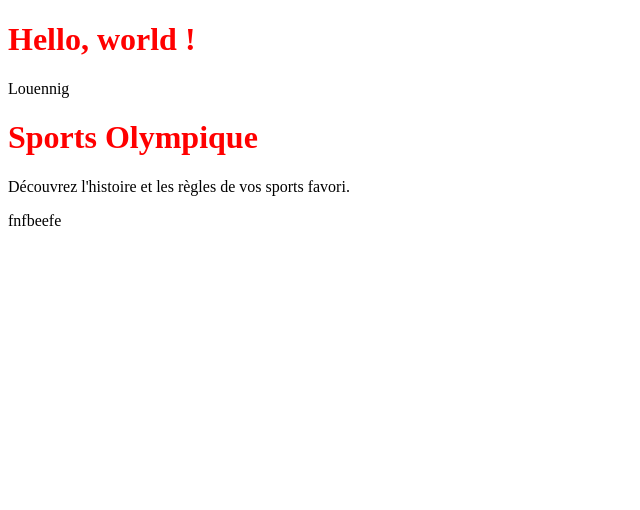
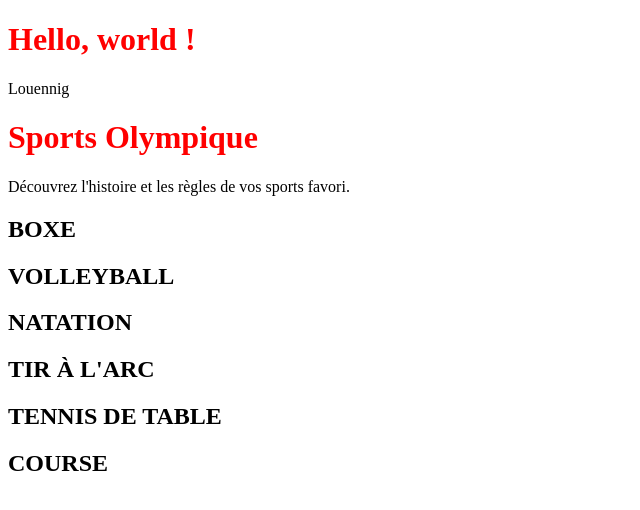
Before and after one commit to TimeoDoom/site_jo_2024, a plain HTML site: page index.html in a window 1280 px wide. Shown: the whole page, without its empty margins (0-640 px from the left). Drawn offline with Linux system fonts and the light colour scheme.

Commit message:
Ajout des 6 cartes

```diff
--- a/index.html
+++ b/index.html
@@ -15,7 +15,32 @@
     <main>
       <h1>Sports Olympique</h1>
       <p>Découvrez l'histoire et les règles de vos sports favori.</p>
-      <p>fnfbeefe</p>
+      <section>
+        <article class="carte">
+          <h2>BOXE</h2>
+        </article>
+
+        <article class="carte">
+          <h2>VOLLEYBALL</h2>
+        </article>
+
+        <article class="carte">
+          <h2>NATATION</h2>
+        </article>
+
+        <article class="carte">
+          <h2>TIR À L'ARC</h2>
+        </article>
+
+        <article class="carte">
+          <h2>TENNIS DE TABLE</h2>
+        </article>
+
+        <article class="carte">
+          <h2>COURSE</h2>
+        </article>
+
+      </section>
     </main>
   </body>
 </html>
```
